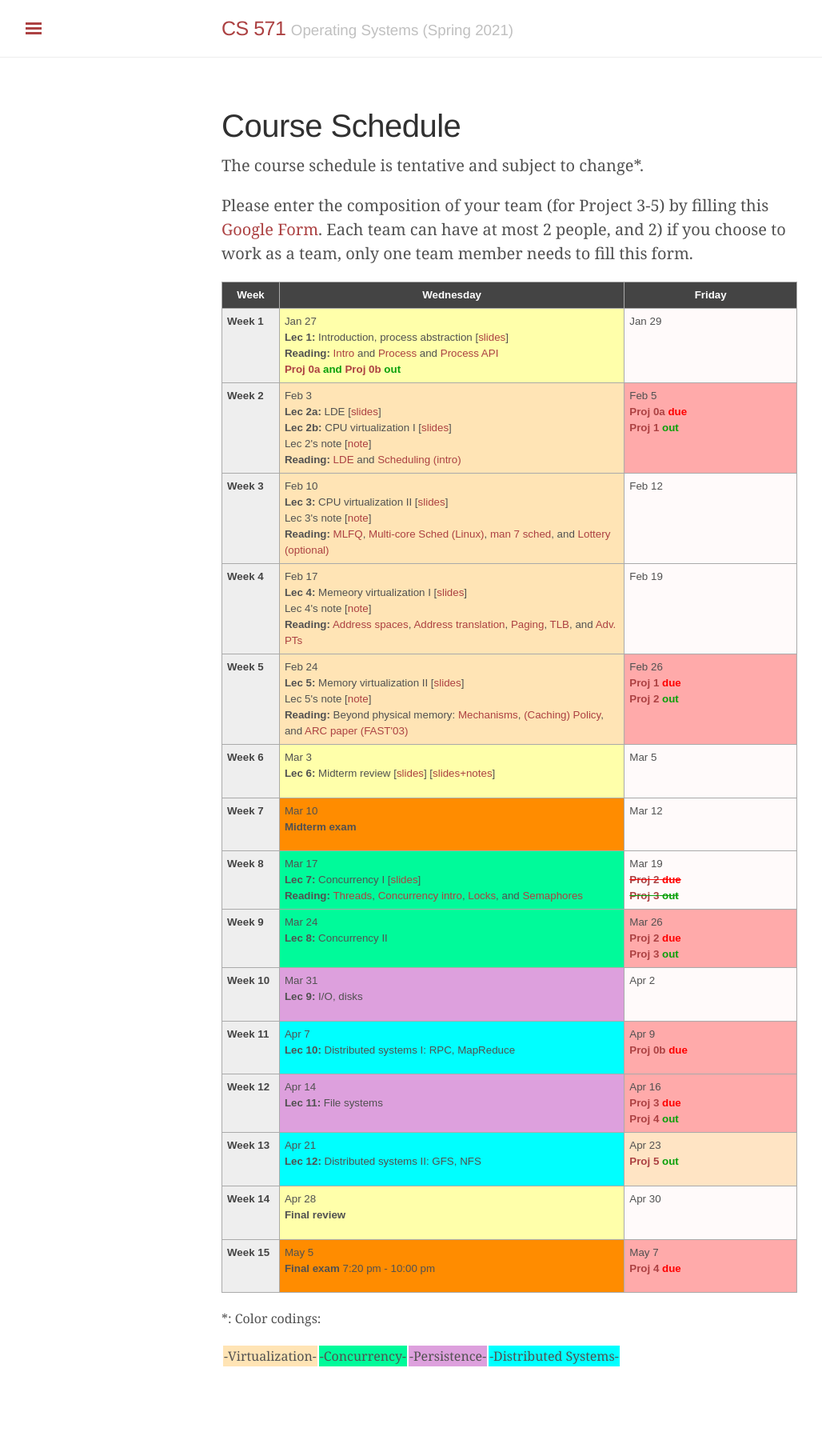
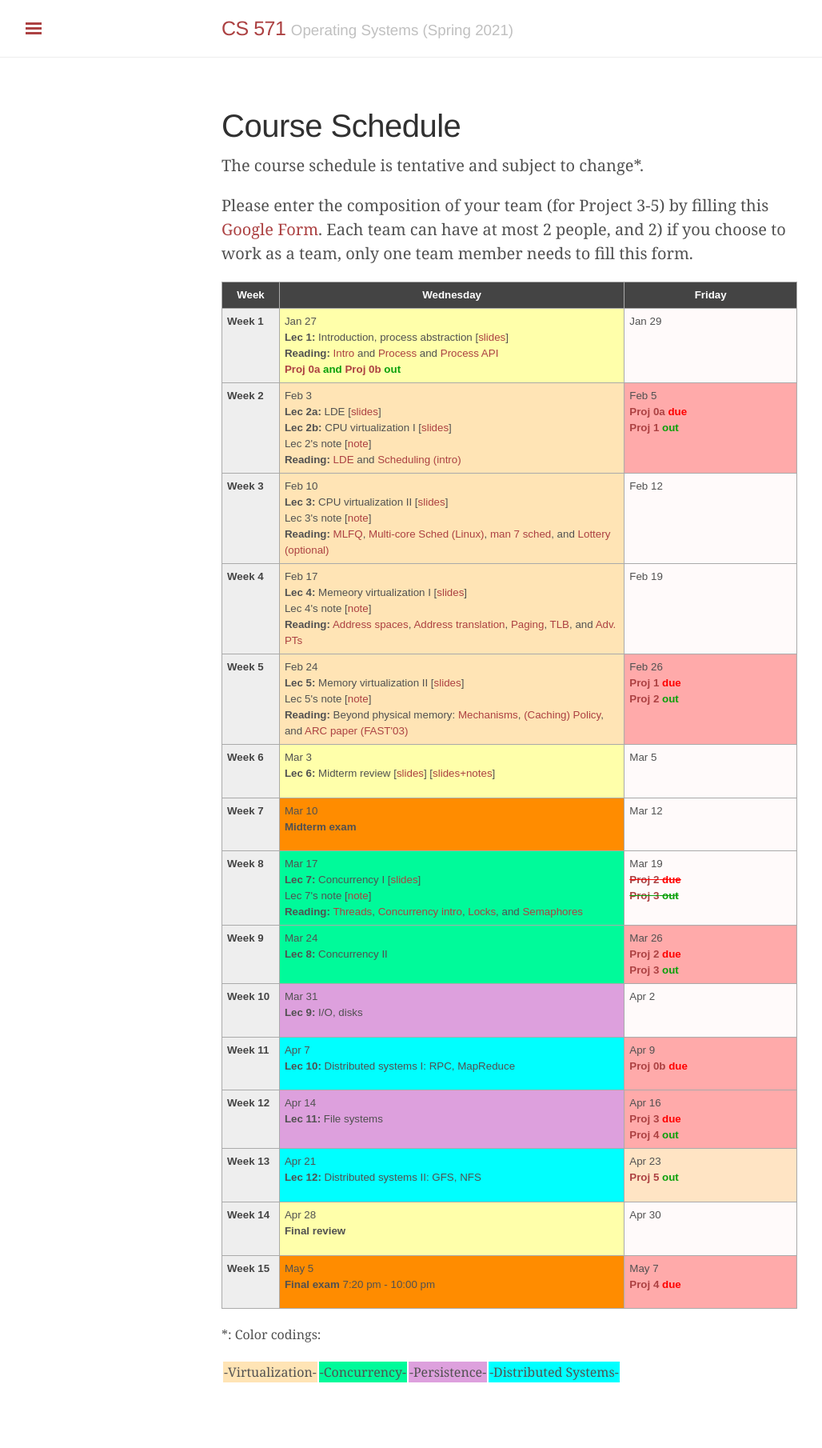
Before and after one commit to tddg/cs571-spring21, a Jekyll site: the page built from schedule.md, in a window 1280 px wide. Shown: the whole page at 80% size, without its empty margins (3-1031 px from the left). Built offline with Jekyll 4.4.1, drawn with Linux system fonts in a browser that asks for light colours.

Commit message:
added lec 7 notes

```diff
--- a/schedule.md
+++ b/schedule.md
@@ -181,6 +181,7 @@
   <td id="2021-3-17" class="date"><b>Week 8</b></td>
   <td class="concurrency">Mar 17<br/>
 	<b>Lec 7:</b> Concurrency I [<a href="./public/lecs/lec7-concur-threads-locks-sem.pdf">slides</a>]<br/>
+	Lec 7's note [<a href="./public/lecs/Lec7.pdf">note</a>]<br/>
 	<b>Reading:</b> <a href="https://pages.cs.wisc.edu/~remzi/OSTEP/threads-api.pdf">Threads</a>,
 	<a href="https://pages.cs.wisc.edu/~remzi/OSTEP/threads-intro.pdf">Concurrency intro</a>,
 	<a href="https://pages.cs.wisc.edu/~remzi/OSTEP/threads-locks.pdf">Locks</a>, and
```
Also changed, not shown: 1 other file.
